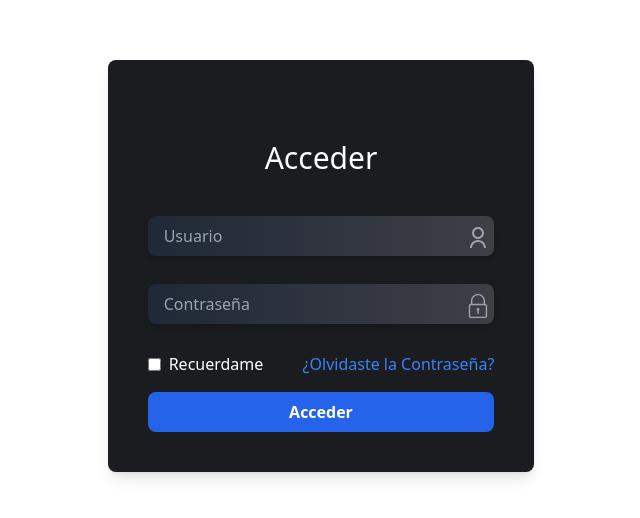
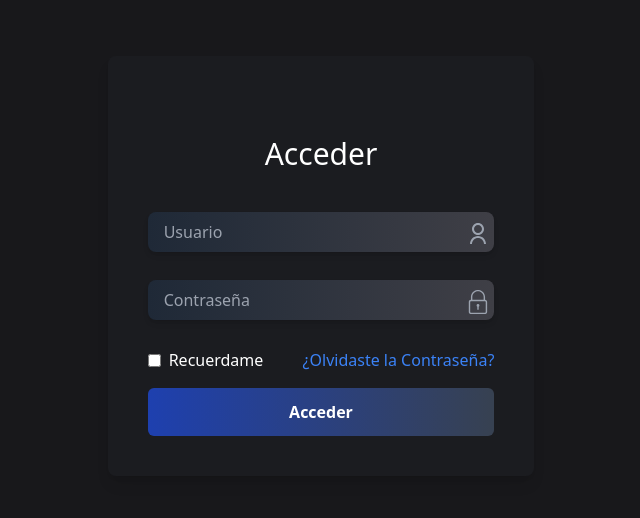
Before and after one commit to VedGarcia/admin-gastos-ingresos, a React (Vite) app: page / in a window 1280 px wide. Shown: the part 134-652 px from the top of the page, without its empty margins (319-959 px from the left). Built offline with nearby package versions, Linux system fonts and the light colour scheme.

Commit message:
Actualizacion
se cambio el boton del login se actualizo segun la paleta de colores predeterminada

```diff
--- a/src/App.jsx
+++ b/src/App.jsx
@@ -13,7 +13,7 @@ function App() {
 
   return (
     <GlobalProvider>
-      <div className="text-white h-screen flex justify-center items-center">
+      <div className="bg-zinc-900 text-white h-screen flex justify-center items-center">
         {currentView === 'login' ? (
           <LoginForm onLogin={handleLogin} />
         ) : (
--- a/src/Components/LoginForm/LoginForm.jsx
+++ b/src/Components/LoginForm/LoginForm.jsx
@@ -40,7 +40,7 @@ function LoginForm({ onLogin }) {
         <a href="#" className="text-blue-500 hover:underline">¿Olvidaste la Contraseña?</a>
       </div>
       <button
-        className="bg-blue-600 hover:bg-blue-700 text-white font-bold py-2 px-4 rounded-lg w-full transition duration-300 ease-in-out"
+        className="relative z-10 bg-gradient-to-r from-blue-800 to-gray-700 text-white px-6 py-3 rounded-md block w-full font-semibold transition-transform duration-300 active:scale-95 hover:scale-105 hover:shadow-lg hover:shadow-blue-500/50 group focus:outline-none focus:ring-3 focus:ring-blue-600 focus:ring-opacity-50"
         type="submit"
       >
         Acceder
```
